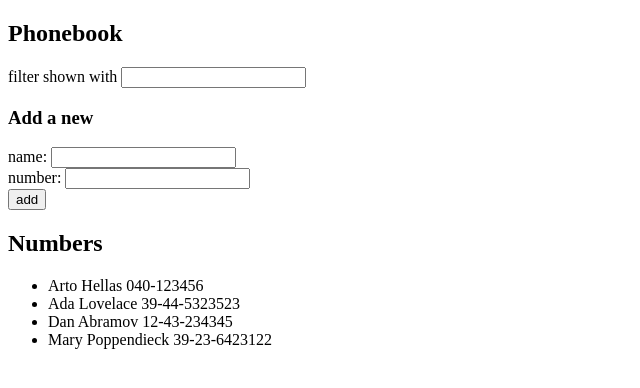
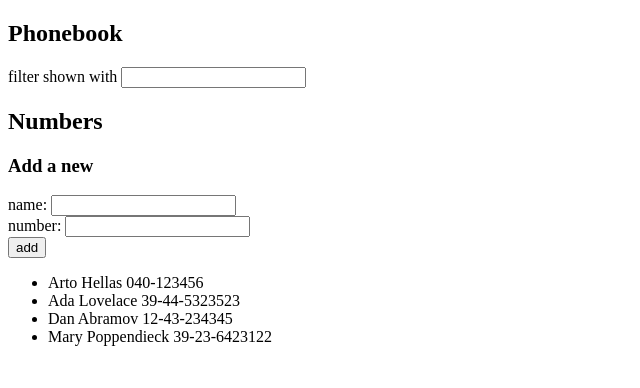
Before and after one commit to zghane/hy-fullstackopen, a React (Create React App) app in the folder part2/phonebook/: page / in a window 1280 px wide. Shown: the top 388 px of the page, without its empty margins (0-640 px from the left). Built offline with nearby package versions, Linux system fonts and the light colour scheme.

Commit message:
Part 2.10 - refactor app into separate components

```diff
--- a/part2/phonebook/src/App.js
+++ b/part2/phonebook/src/App.js
@@ -1,4 +1,7 @@
 import { useState } from 'react'
+import Filter from "./components/Filter"
+import PersonForm from "./components/PersonForm"
+import Persons from "./components/Persons"
 
 const App = () => {
         const [persons, setPersons] = useState([
@@ -41,27 +44,12 @@ const App = () => {
 
         return (
                 <div>
-                <h2>Phonebook</h2>
-                <div>
-                filter shown with <input value={filterString} onChange={handleFilterFormChange}/>
-                </div>
-
-                <h3>Add a new</h3>
-                <form onSubmit={addPerson}>
-                <div>
-                name: <input value={newName} onChange={handleNameFormChange}/>
-                </div>
-                <div>
-                number: <input value={newNumber} onChange={handleNumberFormChange}/>
-                </div>
-                <div>
-                <button type="submit">add</button>
-                </div>
-                </form>
-                <h2>Numbers</h2>
-                <ul>
-                {filterPersons(persons).map(person => <li key={person.name}>{person.name} {person.number}</li>)}
-                </ul>
+                        <h2>Phonebook</h2>
+                        <Filter filterString={filterString} onChange={handleFilterFormChange} />
+                        <h2>Numbers</h2>
+                        <h3>Add a new</h3>
+                        <PersonForm onSubmit={addPerson} newName={newName} onChangeName={handleNameFormChange} newNumber={newNumber} onChangeNumber={handleNumberFormChange} />
+                        <Persons personArray={filterPersons(persons)} />
                 </div>
         )
 }
--- /dev/null
+++ b/part2/phonebook/src/components/Filter.js
@@ -0,0 +1,9 @@
+const Filter = ({filterString, onChange}) => {
+        return (
+                <div>
+                filter shown with <input value={filterString} onChange={onChange}/>
+                </div>
+        )
+}
+
+export default Filter
--- /dev/null
+++ b/part2/phonebook/src/components/PersonForm.js
@@ -0,0 +1,17 @@
+const PersonForm = ({onSubmit, newName, onChangeName, newNumber, onChangeNumber}) => {
+        return (
+                <form onSubmit={onSubmit}>
+                <div>
+                name: <input value={newName} onChange={onChangeName}/>
+                </div>
+                <div>
+                number: <input value={newNumber} onChange={onChangeNumber}/>
+                </div>
+                <div>
+                <button type="submit">add</button>
+                </div>
+                </form>
+        )
+}
+
+export default PersonForm
--- /dev/null
+++ b/part2/phonebook/src/components/Persons.js
@@ -0,0 +1,9 @@
+const Persons = ({personArray}) => {
+        return (
+                <ul>
+                {personArray.map(person => <li key={person.name}>{person.name} {person.number}</li>)}
+                </ul>
+        )
+}
+
+export default Persons
```
